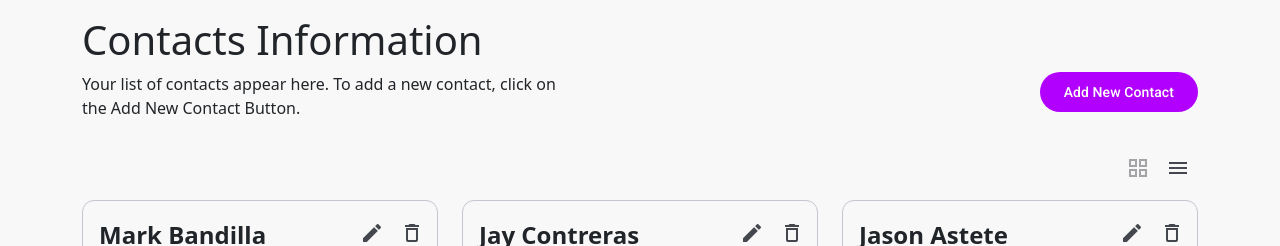
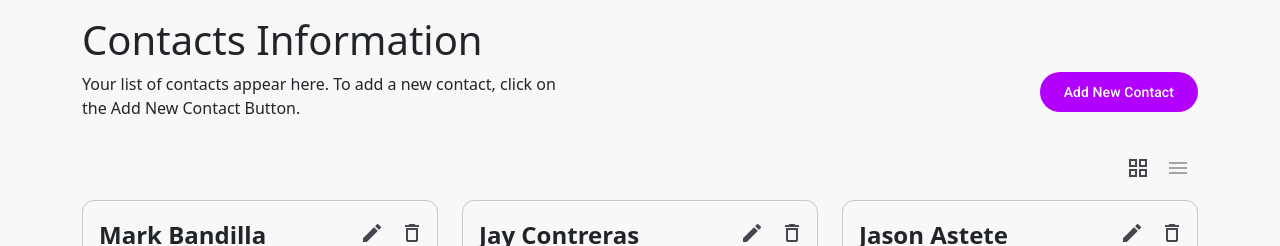
Before and after one commit to mdb-accenture/mdb-accenture-2024-angular19, an Angular app: page /home in a window 1280 px wide. Shown: the top 246 px of the page. Built offline with nearby package versions, Linux system fonts and the light colour scheme.

Commit message:
Design: Update Toolbar Toggle Highlight

```diff
--- a/src/app/pages/home/home.component.css
+++ b/src/app/pages/home/home.component.css
@@ -4,3 +4,9 @@ p {
 button[mat-flat-button] {
     background: #B200FF;
 }
+[mat-icon-button] mat-icon {
+    color: var(--mdc-icon-button-disabled-icon-color, color-mix(in srgb, var(--mat-sys-on-surface) 38%, transparent))!important;
+}
+[mat-icon-button].active mat-icon {
+    color: var(--mdc-icon-button-icon-color, var(--mat-sys-on-surface-variant))!important;
+}
--- a/src/app/pages/home/home.component.html
+++ b/src/app/pages/home/home.component.html
@@ -11,10 +11,10 @@
 
 <!-- View Toolbar -->
 <mat-toolbar class="px-0 bg-transparent justify-content-end">
-    <button mat-icon-button [disabled]="cardView" (click)="setCardView(true)">
+    <button mat-icon-button [class.active]="cardView" [disabled]="cardView" (click)="setCardView(true)">
         <mat-icon>grid_view</mat-icon>
     </button>
-    <button mat-icon-button [disabled]="!cardView" (click)="setCardView(false)">
+    <button mat-icon-button [class.active]="!cardView" [disabled]="!cardView" (click)="setCardView(false)">
         <mat-icon>menu</mat-icon>
     </button>
 </mat-toolbar>
```
